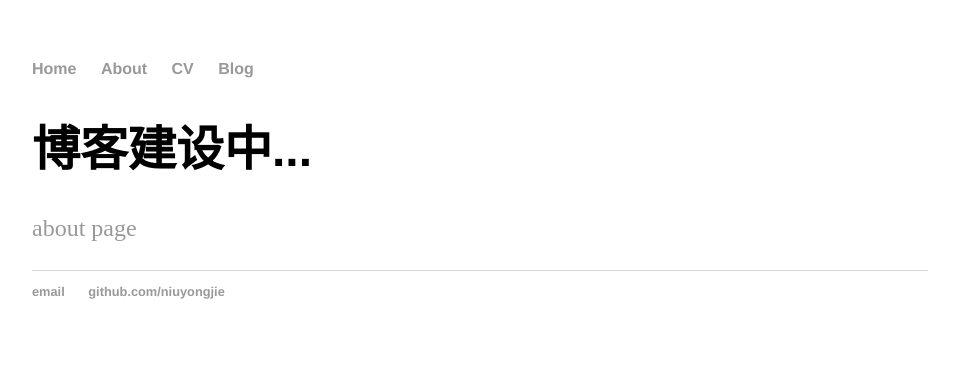
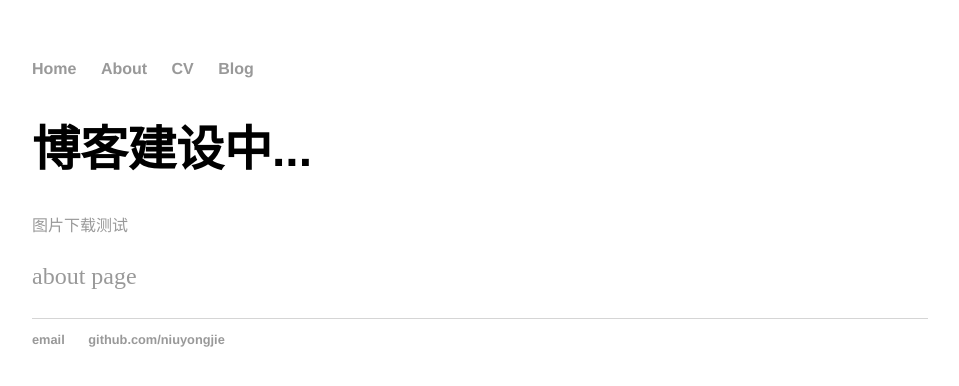
Before and after one commit to niuyongjie/niuyongjie.github.io, a Jekyll site: the page built from index.html, in a window 1280 px wide. Shown: the top 386 px of the page, without its empty margins (160-1119 px from the left). Built offline with Jekyll 4.4.1, drawn with Linux system fonts in a browser that asks for light colours.

Commit message:
test to download file

```diff
--- a/_config.yml
+++ b/_config.yml
@@ -4,7 +4,7 @@ url: "https://niuyongjie.tk"
 email: "1054602234@qq.com"
 google_email: "yongjoeniu92@gmail.com"
 description: "一名老是折腾其他其技术的Java软件工程师"
-baseurl: ""
+#baseurl: ""
 
 # Author Settings
 author_name: "牛勇杰"
--- a/index.html
+++ b/index.html
@@ -5,5 +5,6 @@ title: niuyongjie blog
 
 		<div class="blurb">
 			<h1>博客建设中...</h1>
+			<a href="{{site.url}}/images/test.jpg">图片下载测试</a>
 			<p><a herf="/about">about page</a></p>
 		</div>
```
Also changed, not shown: images/test.jpg (added).
